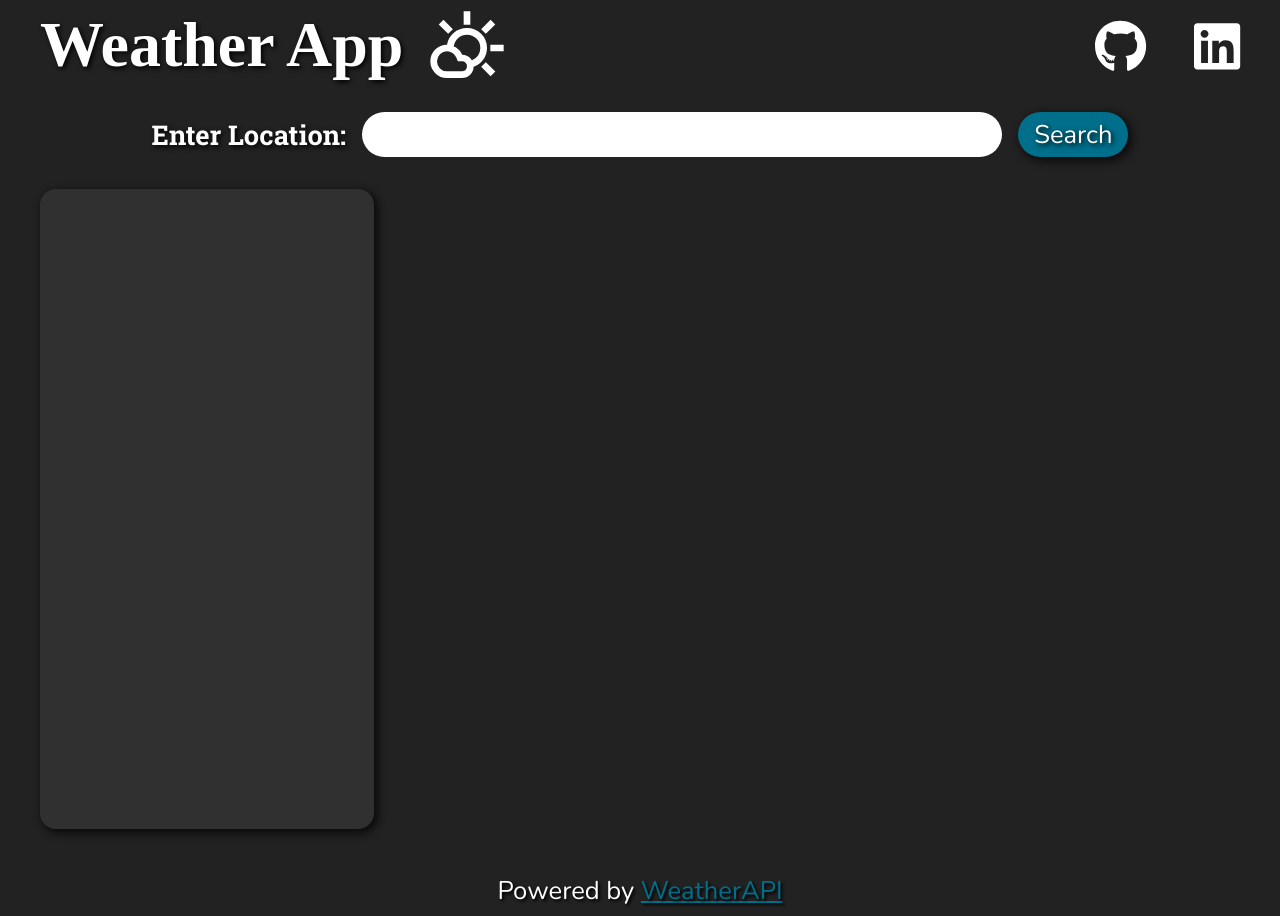
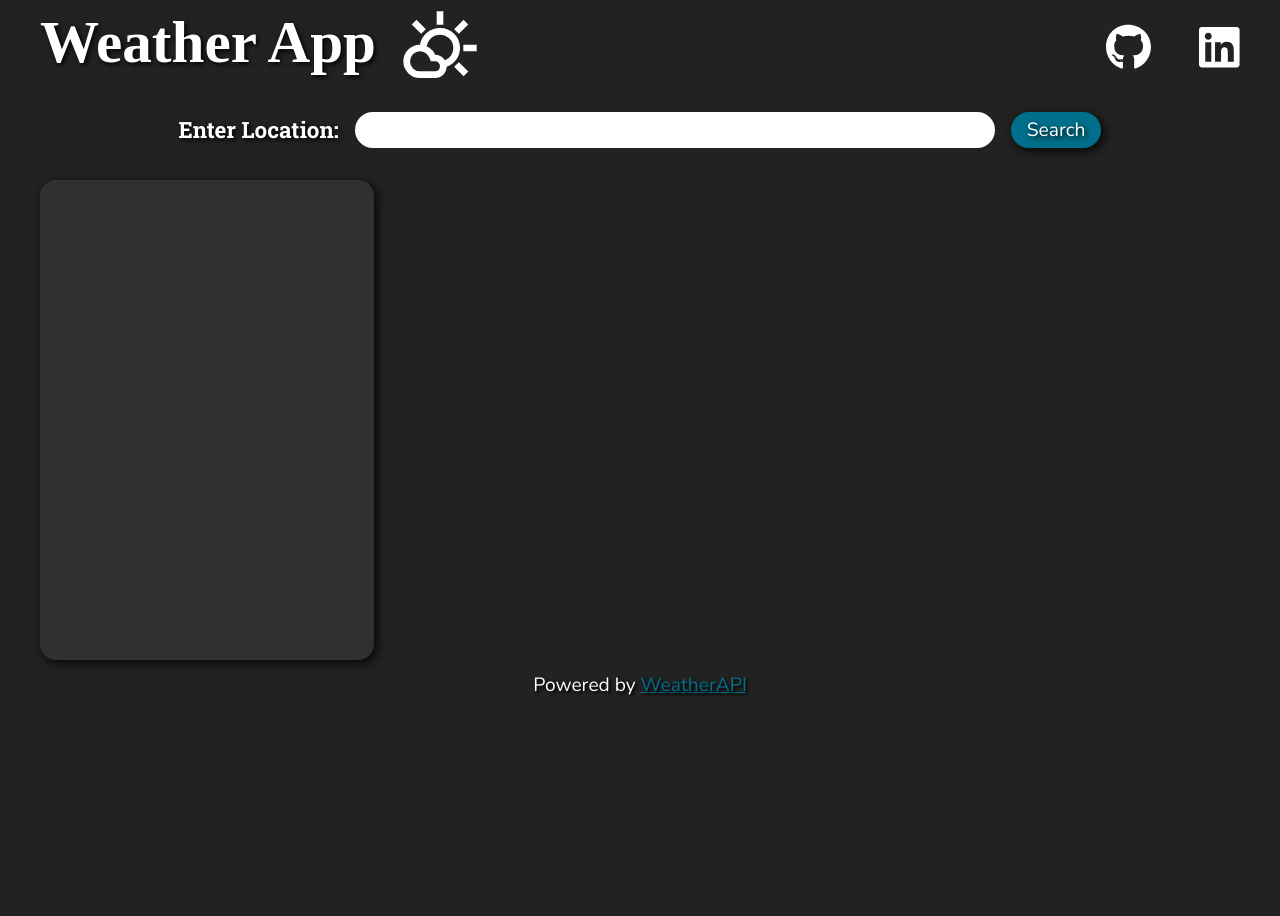
Before and after one commit to kaglet/weather_app, a website built with webpack: page src/index.html in a window 1280 px wide. After the commit the page ends 800 px from the top, so only its background shows below. Built offline with nearby package versions, Linux system fonts and the light colour scheme; a web font is replaced by a local one.

Commit message:
Reduce fonts again and size of current weather card

```diff
--- a/src/styles.css
+++ b/src/styles.css
@@ -58,7 +58,7 @@
   --main-font-family: nunito, system-ui, "Segoe UI", Roboto, Helvetica, Arial,
     sans-serif, "Apple Color Emoji", "Segoe UI Emoji", "Segoe UI Symbol";
     font-family: var(--main-font-family);
-  --weather-card-height: 40rem;
+  --weather-card-height: 30rem;
   --background-secondary: rgb(48, 48, 48);
   --background-primary: rgb(34, 34, 34);
   --mini-card-padding: 1rem;
@@ -69,11 +69,11 @@
 }
 
 header h1 {
-  font-size: 4.0rem;
+  font-size: 3.7rem;
 }
 
 header svg {
-  font-size: 3.3rem;
+  font-size: 2.9rem;
   color: white;
   transition: all 0.2s ease-in-out;
 }
@@ -104,7 +104,7 @@ h1 span svg {
 }
 
 h2 {
-  font-size: 3.1rem;
+  font-size: 2.7rem;
 }
 
 h2, h3, label {
@@ -116,7 +116,7 @@ h3 {
 }
 
 section, div, p {
-  font-size: 1.6rem;
+  font-size: 1.2rem;
 }
 
 body {
@@ -228,7 +228,7 @@ section.main {
   display: grid;
   grid-template: auto 1fr / 2fr 5fr;
   gap: 2rem;
-  margin-bottom: 2.75rem;
+  margin-bottom: 0.75rem;
 }
 
 .card > div.pic {
@@ -280,7 +280,7 @@ button {
 }
 
 label {
-  font-size: 1.7rem;
+  font-size: 1.4rem;
 }
 
 .more.today.info > span, .more.today.info > label {
@@ -414,7 +414,7 @@ form > div {
   left: 50%;
   transform: translateX(-50%);
   width: 100%;
-  font-size: 1.3rem;
+  font-size: 1.1rem;
   text-shadow: none;
 }
 
@@ -427,7 +427,7 @@ form > div {
 }
 
 .top-details.wrapper > .location {
-  font-size: 1.4rem;
+  font-size: 1.225rem;
 }
 
 footer {
```
